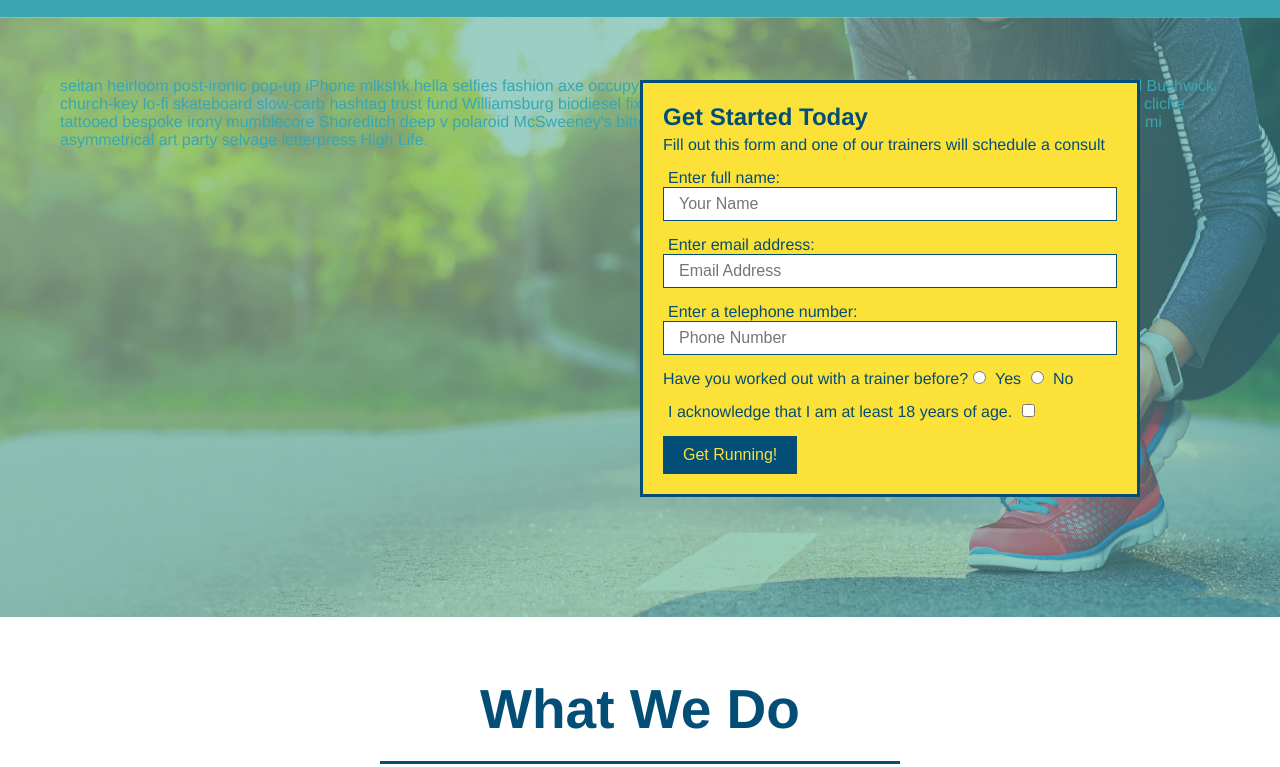
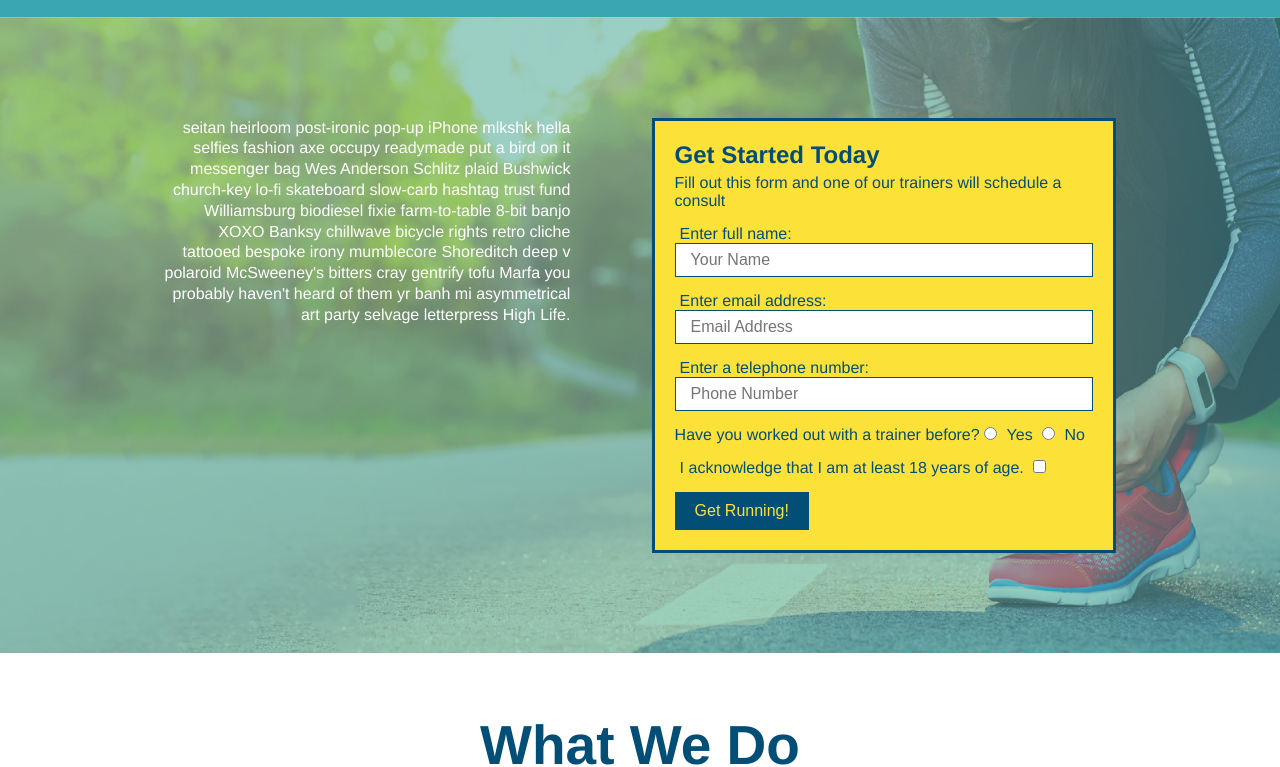
Before and after one commit to Chris5801/run-buddy, a plain HTML site: page index.html in a window 1280 px wide. Shown: the part 65-832 px from the top of the page. Drawn offline with Linux system fonts and the light colour scheme.

Commit message:
add flexbox to hero

```diff
--- a/style.css
+++ b/style.css
@@ -53,17 +53,17 @@ footer {
     background: #fce128;
     width: 100%;
     padding: 40px 35px;
+    justify-content: space-between;
+    flex-wrap: wrap;
 }
 
 footer h2 {
-    display: inline;
     color: #024e76;
     font-size: 30px;
     margin: 0;
 }
 
 footer div {
-    float: right;
     line-height: 1.5;
     text-align: right;
 }
@@ -79,10 +79,11 @@ section {
 /* Hero Sytle Start*/
 .hero {
     background-image: url("../run-buddy/assets/images/hero-bg.jpg");
-    height: 600px;
     background-size: cover;
     background-position: center;
-    position: relative;
+    display: flex;
+    justify-content: center;
+    flex-wrap: wrap;
 }
  /* Hero Style End*/
 
@@ -90,11 +91,9 @@ section {
     color: #024e76;
     background-color: #fce138;
     padding: 20px;
-    width: 500px;
     border: 3px solid #024e76;
-    position: absolute;
-    bottom: 120px;
-    right: 140px;
+    width: 40%;
+    margin: 3.5%;
 }
 
 .hero-form p {
@@ -104,6 +103,21 @@ section {
 .hero-form h3 {
     font-size: 24px;
     margin: 0;
+}
+
+.hero-cta {
+    width: 35%;
+    text-align: right;
+    margin: 3.5%;
+    color: #fff;
+    font-style: 18px;
+    line-height: 1.3;
+}
+
+.hero-cta h2 {
+    font-style: italic;
+    font-size: 55px;
+    color: #fce138;
 }
 
 .form-input {
```
